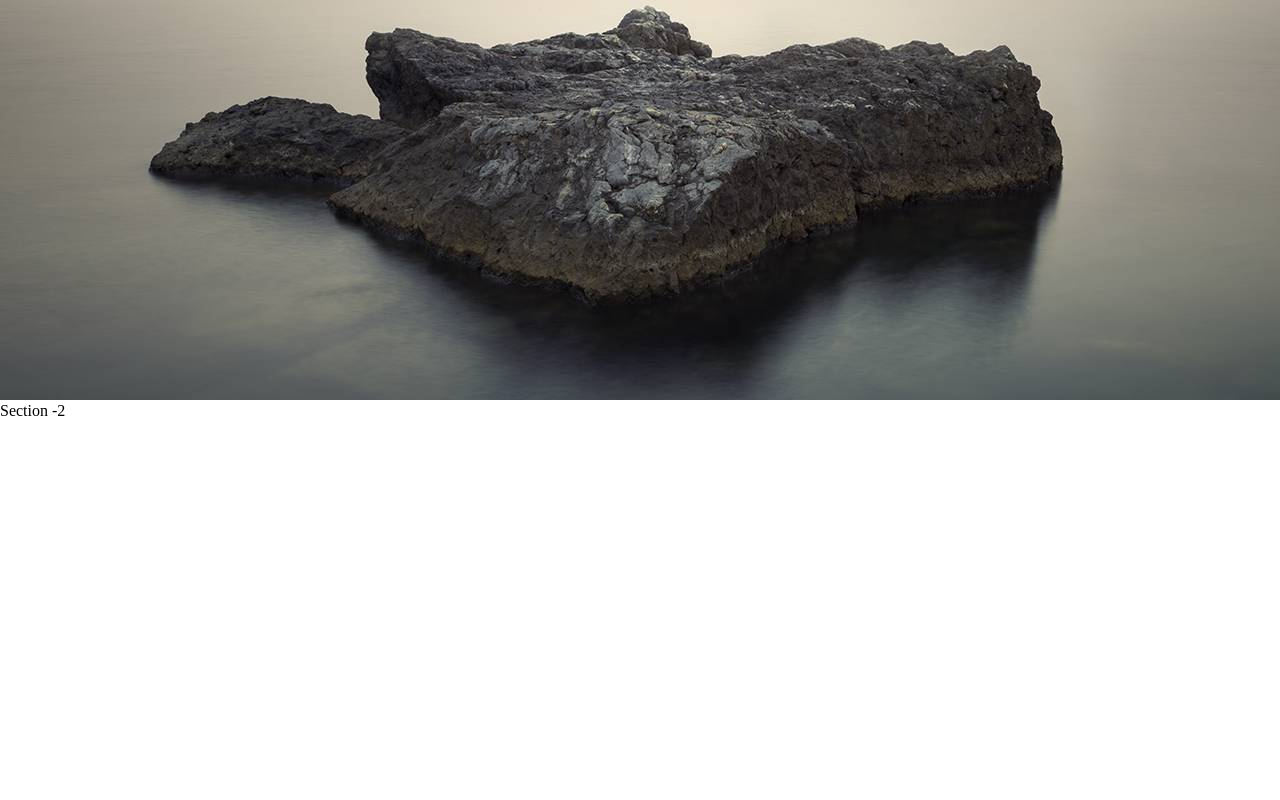
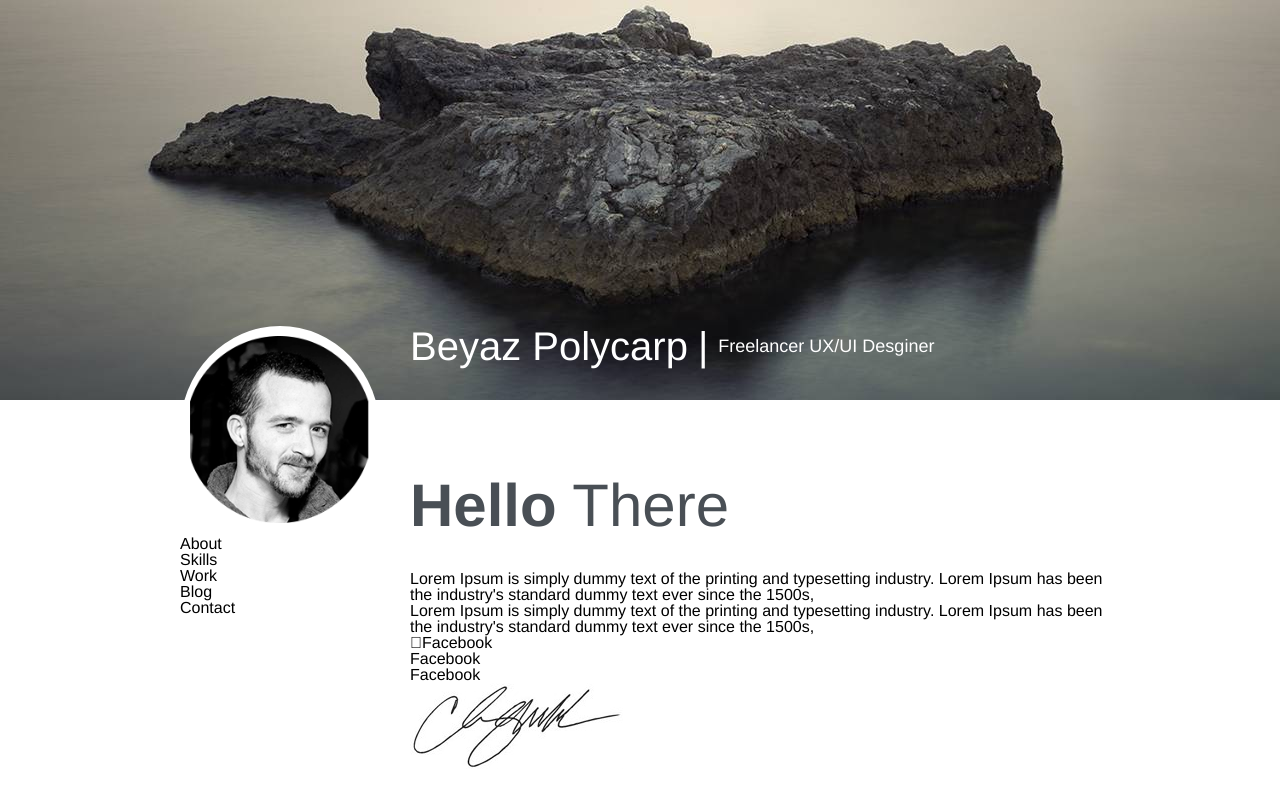
Before and after one commit to elifksc/WebProje, a website built with webpack: page src/template.html in a window 1280 px wide. Built offline with nearby package versions, Linux system fonts and the light colour scheme.

Commit message:
section 2 desktop version added

```diff
--- a/package.json
+++ b/package.json
@@ -26,6 +26,7 @@
     "webpack-merge": "^5.4.0"
   },
   "dependencies": {
+    "@fortawesome/fontawesome-free": "^5.15.1",
     "clean-webpack-plugin": "^3.0.0"
   }
 }
--- a/src/assets/sass/common/_base.scss
+++ b/src/assets/sass/common/_base.scss
@@ -1,6 +1,25 @@
 .wrapper {
     width: 100%;
     max-width: 960px;
+    padding-right: 10px;
+    padding-left: 10px;
+    margin-right: auto;
     margin-left: auto;
-    margin-right: auto;
+    box-sizing: border-box;
 }
+.row {
+    display: flex;
+    flex-wrap: wrap;
+    margin-left: -10px;
+    margin-right: -10px;
+}
+.col {
+    padding-left: 10px;
+    padding-right: 10px;
+    flex-grow: 1;
+    max-width: 100%;
+    flex-basis: 0;
+}
+body {
+    font-family: Helvetica, Arial, sans-serif
+}
--- a/src/assets/sass/common/index.scss
+++ b/src/assets/sass/common/index.scss
@@ -7,3 +7,5 @@
 
 // Base Structure
 @import './base';
+
+@import '@fortawesome/fontawesome-free/scss/fontawesome';
--- /dev/null
+++ b/src/assets/sass/home/_section-2.scss
@@ -0,0 +1,65 @@
+.section-2 {
+    margin-top: -77px;
+    &__wrapper{
+        display: flex;
+    }
+    &__sidebar {
+        max-width: 220px;
+        .user-image {
+            border-radius: 50%;
+            padding: 10px;
+            overflow: hidden;
+            background-color: #fff;
+            &__item {
+                width: 100%;
+            }
+        }
+        .menu {
+            &__item {
+                &-text {
+
+                }
+            }
+
+        }
+    }
+    &__content {
+        .content {
+            &__title {
+                font-size: 40px;
+                color: #fff;
+                padding-bottom: 35px;
+                display: flex;
+                align-items: center;
+                strong {
+                    &:after {
+                        content: '|';
+                        margin-left: 10px;
+                        margin-right: 10px;
+                    }
+                }
+                &--small {
+                    font-size: 18px;
+
+                }
+            }
+            &__section-title {
+                margin-top: 75px;
+                margin-bottom: 35px;
+                font-size: 60px;
+                color: #494f55;
+                &--bold {
+                    font-weight: bold;
+                }
+            }
+            &__footer{
+                .social-media {
+
+                }
+                .signature {
+
+                }
+            }
+        }
+    }
+}
--- a/src/assets/sass/home/index.scss
+++ b/src/assets/sass/home/index.scss
@@ -1 +1,2 @@
 @import './section-1';
+@import './section-2';
--- a/src/template.html
+++ b/src/template.html
@@ -9,8 +9,60 @@
    <section class="section-1">
         <img src="./assets/img/cover.jpg" class="section-1__cover"/>
    </section>
-   <div class="section-2">
-       Section -2
-   </div>
+   <section class="section-2">
+       <div class="wrapper section-2__wrapper">
+           <div class="row">
+                <aside class="col section-2__sidebar">
+                    <div class="col section-2__sidebar-wrapper">
+                        <figure class="user-image">
+                            <img src="./assets/img/profil.png" class="user-image__item"/>
+                        </figure>
+                        <ul class="menu">
+                            <li class="menu__item">
+                                <span class="menu__item-text">About</span>
+                            </li>
+                            <li class="menu__item">
+                                <span class="menu__item-text">Skills</span>
+                            </li>
+                            <li class="menu__item">
+                                <span class="menu__item-text">Work</span>
+                            </li>
+                            <li class="menu__item">
+                                <span class="menu__item-text">Blog</span>
+                            </li>
+                            <li class="menu__item">
+                                <span class="menu__item-text">Contact</span>
+                            </li>
+                        </ul>
+                    </div>
+                </aside>
+                <div class="col section-2__content">
+                    <div class="content">
+                        <p class="content__title">
+                            <strong>Beyaz Polycarp</strong>
+                            <span class="content__title--small">Freelancer UX/UI Desginer</span>
+                        </p>
+                        <p class="content__section-title">
+                            <strong class="content__section-title--bold">Hello</strong> There
+                        </p>
+                        <p>
+                            Lorem Ipsum is simply dummy text of the printing and typesetting industry. Lorem Ipsum has been the industry's standard dummy text ever since the 1500s,
+                        </p>
+                        <p>
+                            Lorem Ipsum is simply dummy text of the printing and typesetting industry. Lorem Ipsum has been the industry's standard dummy text ever since the 1500s,
+                        </p>
+                        <div class="content__footer">
+                            <ul class="social-media">
+                                <li><i class="fab fa-facebook-f"> </i>Facebook</li>
+                                <li>Facebook</li>
+                                <li>Facebook</li>
+                            </ul>
+                            <img src="./assets/img/signature.jpeg" class="signature" />
+                        </div>
+                    </div>
+                </div>
+            </div>
+        </div>
+    </section>
 </body>
 </html>
--- a/webpack.common.js
+++ b/webpack.common.js
@@ -10,7 +10,7 @@ module.exports = {
                 use: ['html-loader'],
             },
             {
-                test:/\.(svg|png|jpg|gif)$/,
+                test:/\.(svg|png|jpg|jpeg|gif)$/,
                 use: {
                     loader: 'file-loader',
                     options: {
```
Also changed, not shown: src/assets/img/profil.png (added), src/assets/img/signature.jpeg (added), 2 other files.
